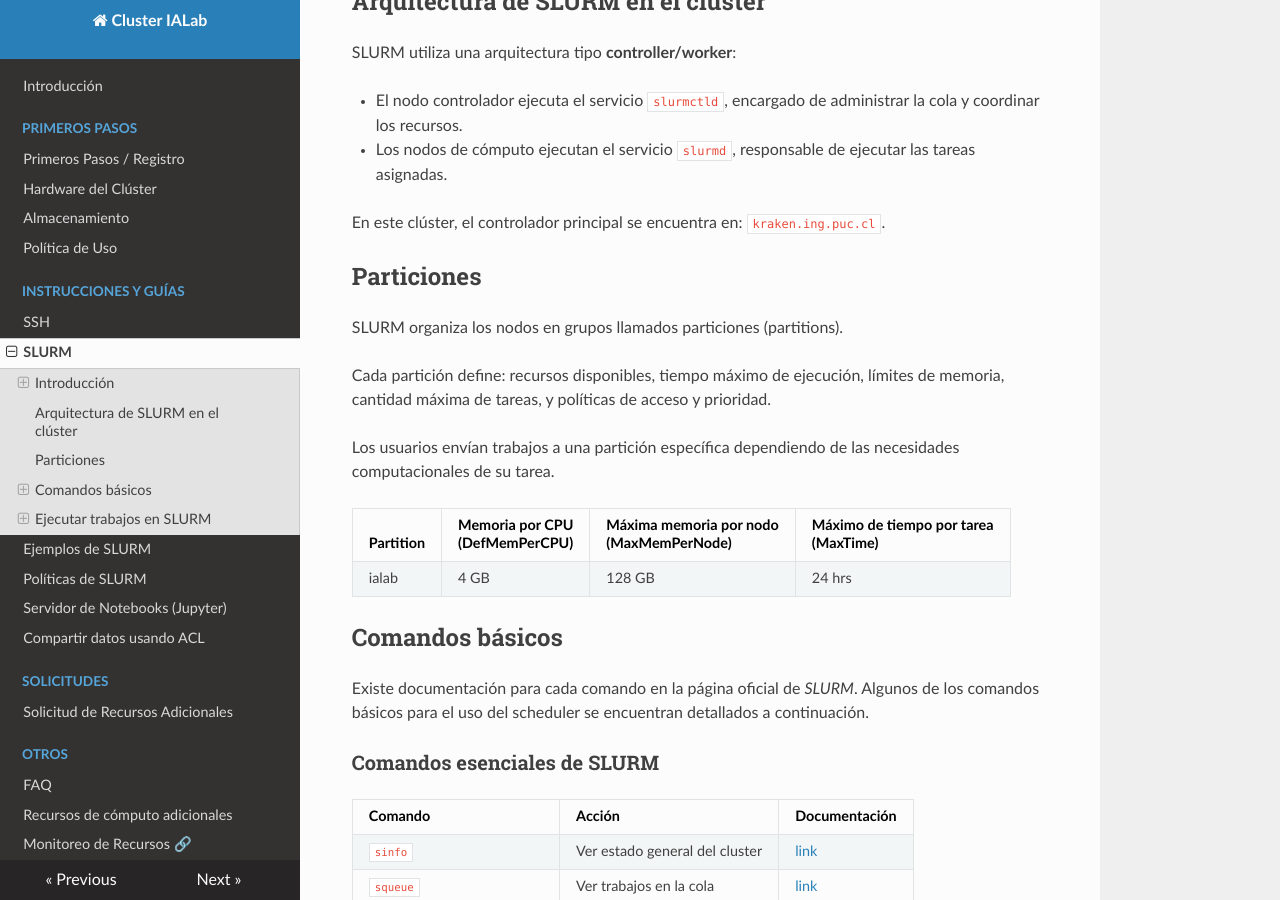
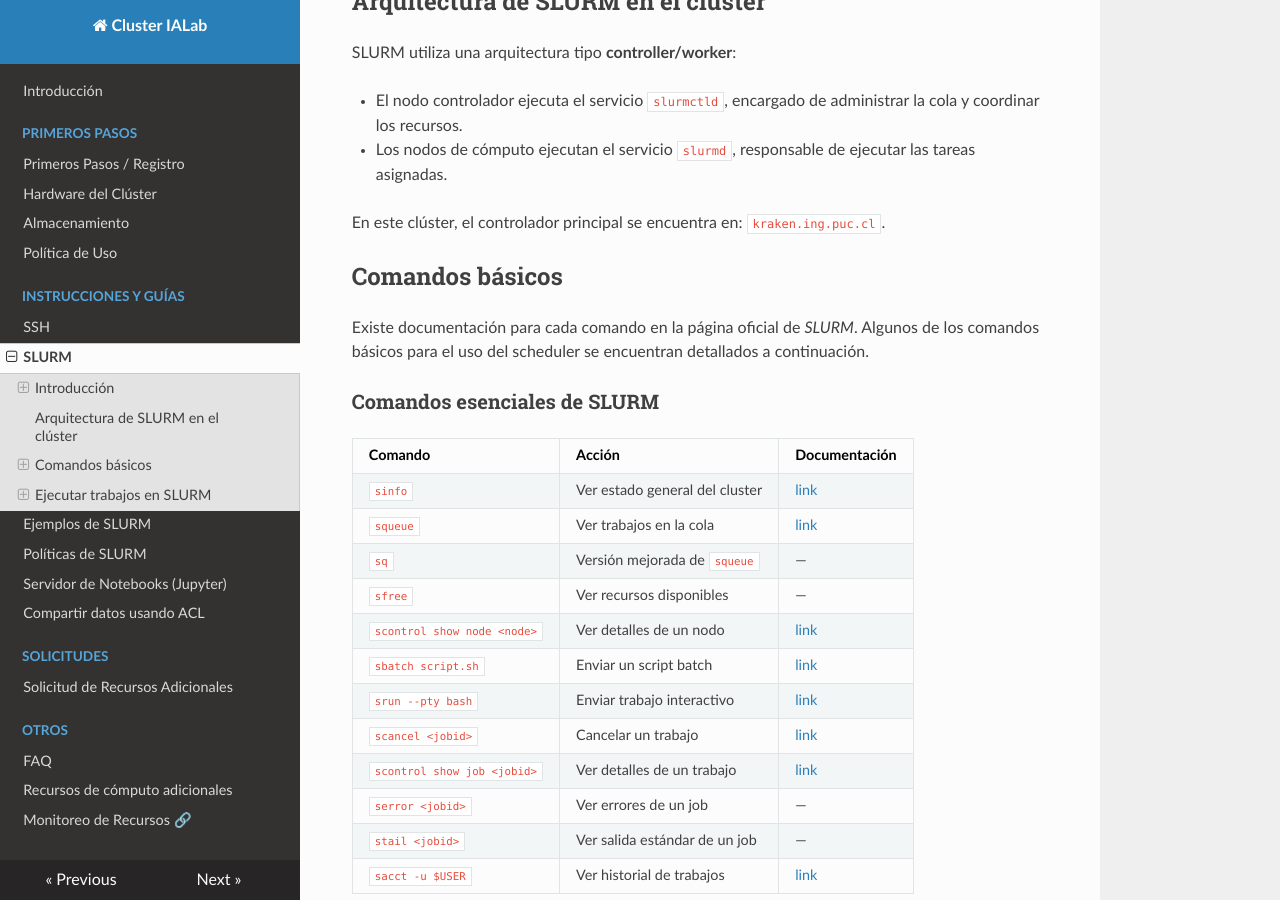
Before and after one commit to Sysadmins-CENIA/Cluster-IALab-Docs, an MkDocs documentation site: the page built from docs/instructions-and-guides/slurm.md, in a window 1280 px wide and 900 px high, scrolled down 666 px. Built offline with MkDocs 1.6.1, drawn with Linux system fonts in a browser that asks for light colours; nearby versions of some CDN libraries.

Commit message:
Update slurm chapter
Removed "Particiones" section from the content, now that content is present on the "Políticas de SLURM" chapter

```diff
--- a/docs/instructions-and-guides/slurm.md
+++ b/docs/instructions-and-guides/slurm.md
@@ -27,18 +27,6 @@ SLURM utiliza una arquitectura tipo **controller/worker**:
 - Los nodos de cómputo ejecutan el servicio `slurmd`, responsable de ejecutar las tareas asignadas.
 
 En este clúster, el controlador principal se encuentra en: `kraken.ing.puc.cl`.
-
-## Particiones
-
-SLURM organiza los nodos en grupos llamados particiones (partitions).
-
-Cada partición define: recursos disponibles, tiempo máximo de ejecución, límites de memoria, cantidad máxima de tareas, y políticas de acceso y prioridad.
-
-Los usuarios envían trabajos a una partición específica dependiendo de las necesidades computacionales de su tarea.
-
-|Partition|Memoria por CPU<br>(DefMemPerCPU)|Máxima memoria por nodo<br>(MaxMemPerNode)|Máximo de tiempo por tarea<br>(MaxTime)|
-|--|--|--|--|
-|ialab|4 GB|128 GB|24 hrs|
 
 ## Comandos básicos
 
```
